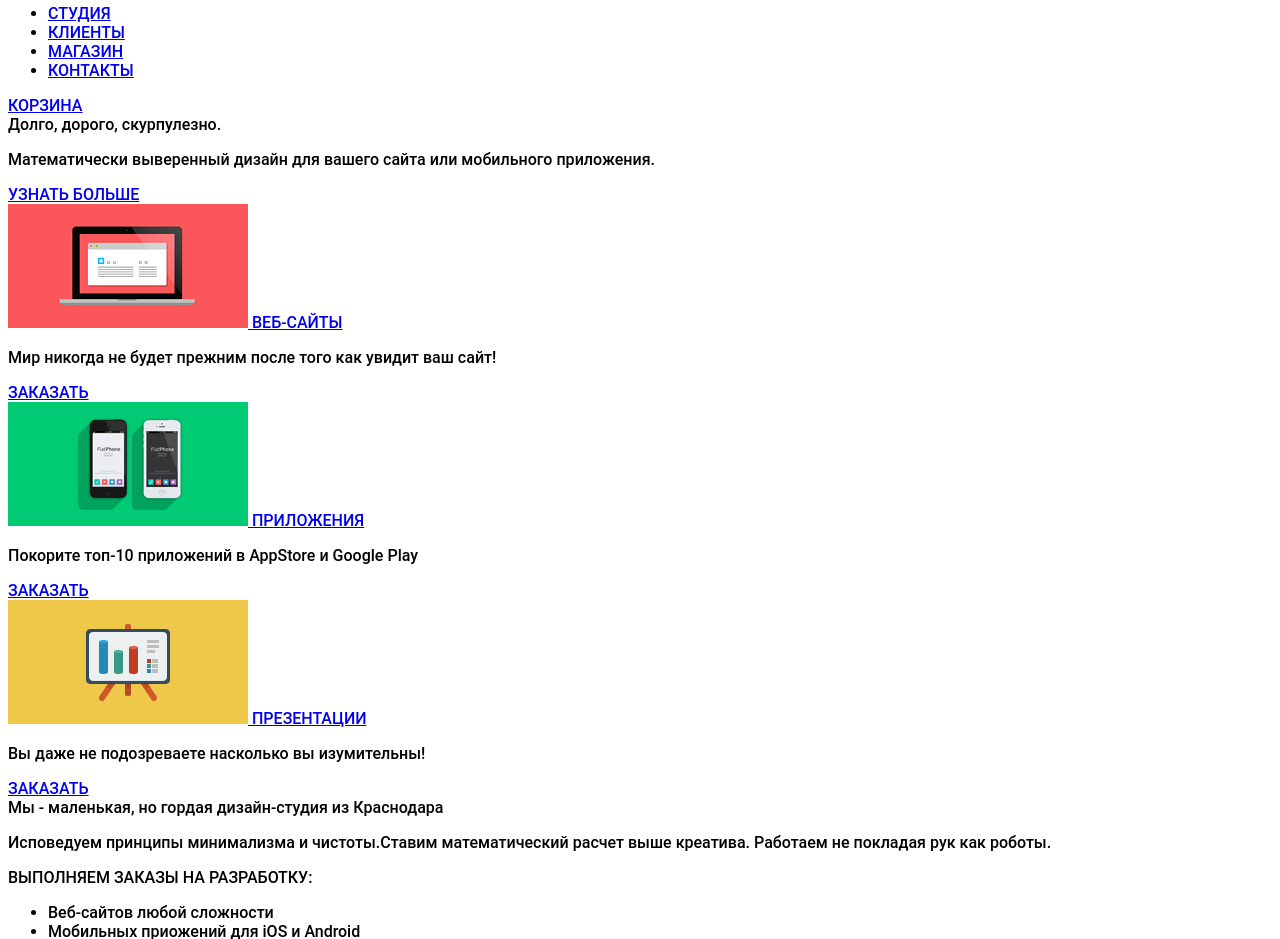
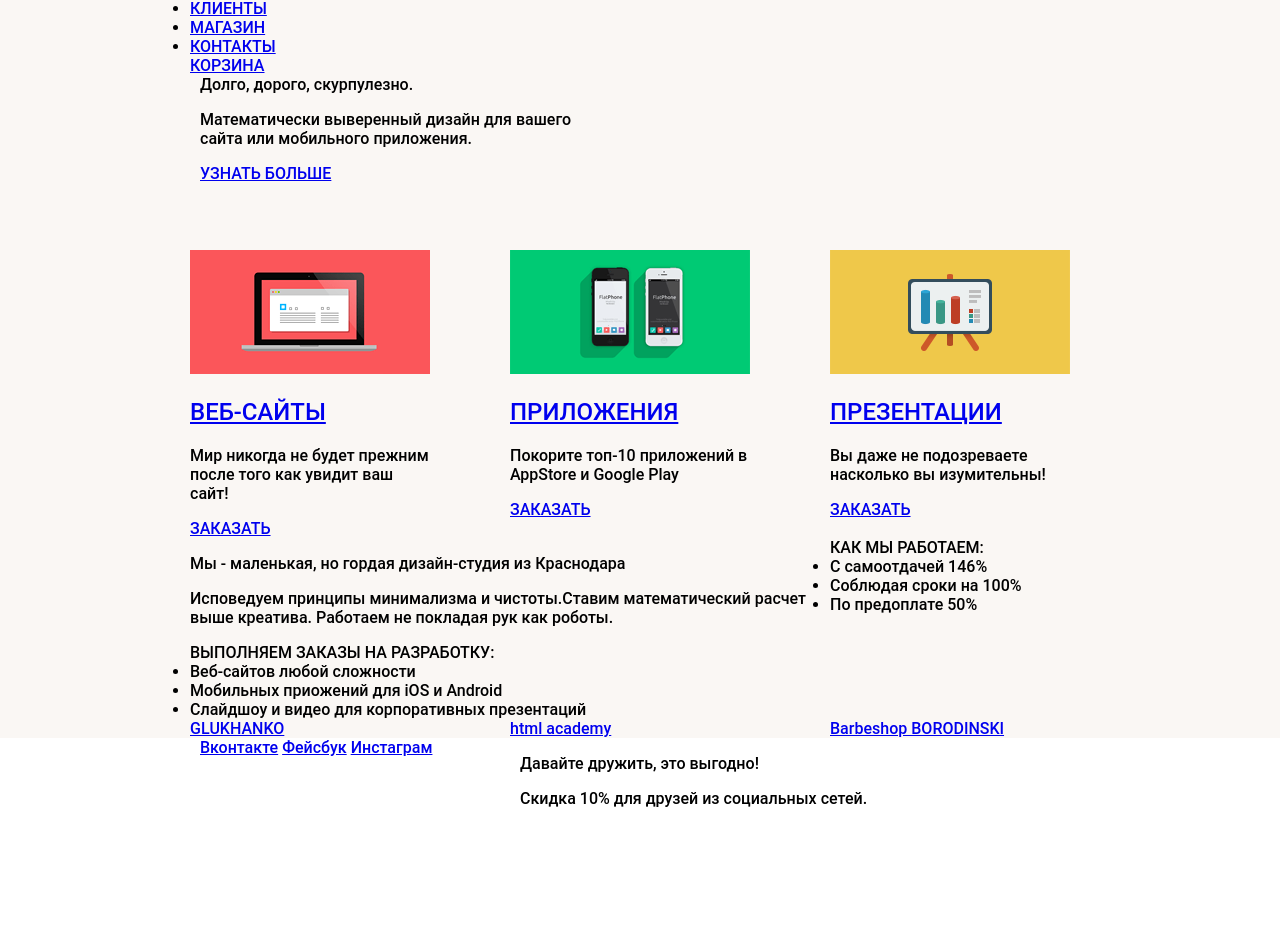
Before and after one commit to Soffca/110106-nerds, a website: page index.html in a window 1280 px wide. Shown: the part 80-1019 px from the top of the page. After the commit the page ends 904 px from the top, so only its background shows below. Drawn offline with Linux system fonts and the light colour scheme.

Commit message:
добавлена сетка проекта

```diff
--- a/css/style.css
+++ b/css/style.css
@@ -1,7 +1,73 @@
 body {
 	font-family: "Roboto Medium", sans-serif;
 	color: #000;
+	margin: 0;
+	padding: 0;
 }
 h1 {
 	font-size: 40px;
+	margin: 0;
+	padding: 0;
 }
+ul {
+	margin: 0;
+	padding: 0;
+}
+.clearfix::after{
+	content:"";
+	display: table;
+	clear: both;
+}
+.main-header {
+	background-color: #faf7f4;
+	min-height: 330px;
+}
+.container{
+	width: 900px;
+	margin: 0 auto;
+}
+.welcome{
+	width: 700px;
+	margin: 0 auto;
+}
+.main{
+	background-color: #faf7f4;
+}
+.column-four{
+	float: left;
+	width: 300px;
+	margin: 0 10px;
+}
+.column-seven{
+	float: left;
+	width: 560px;
+	margin: 0 10px;
+}
+.product-item{
+	float: left;
+	width: 240px;
+}
+.product-item:nth-child(2n){
+	margin-left: 80px;
+}
+.slogan{
+	width: 380px;
+	margin: 0 10px;
+}
+.container-item{
+    float: left;
+	width: 240px;
+	margin-right: 80px;
+}
+.container-item:nth-child(3n){
+	margin-right: 0;
+}
+.about-us{
+	float: left;
+	width: 620px;
+}
+.features{
+	float: left;
+	width: 240px;
+	margin-left: 20px;
+}
--- a/index.html
+++ b/index.html
@@ -28,42 +28,43 @@
             <a href="#">КОРЗИНА</a>
           </div>
         </nav>
-    </div>
+
       <div class="slogan">
         <b>Долго, дорого, скурпулезно.</b>
         <p>Математически выверенный дизайн для вашего сайта или мобильного приложения.</p>
         <a href="#" class="btn btn-large">УЗНАТЬ БОЛЬШЕ</a>
       </div>
+	</div>
   </header>
 
   <main class="main">
-    <div class="container">
+    <div class="container clearfix">
       <div class="container-item">
         <a href="#">
           <img src="img/layer10.png" alt="ВЕБ-САЙТЫ">
-          <span class="product-name">ВЕБ-САЙТЫ</span>
+          <h2 class="product-name">ВЕБ-САЙТЫ</h2>
         </a>
         <p class="product-discription">Мир никогда не будет прежним после того как увидит ваш сайт!</p>
         <a href="#" class="btn">ЗАКАЗАТЬ</a>
       </div>
-      <div class="container">
+      <div class="container-item">
         <a href="#">
           <img src="img/layer11.png" alt="ПРИЛОЖЕНИЯ">
-           <span class="product-name">ПРИЛОЖЕНИЯ</span>
+           <h2 class="product-name">ПРИЛОЖЕНИЯ</h2>
         </a>
         <p class="product-discription">Покорите топ-10 приложений в AppStore и Google Play</p>
         <a href="#" class="btn">ЗАКАЗАТЬ</a>
       </div>
-      <div class="container">
+      <div class="container-item">
         <a href="#">
           <img src="img/layer12.png" alt="ПРЕЗЕНТАЦИИ">
-           <span class="product-name">ПРЕЗЕНТАЦИИ</span>
+           <h2 class="product-name">ПРЕЗЕНТАЦИИ</h2>
         </a>
         <p class="product-discription">Вы даже не подозреваете насколько вы изумительны!</p>
         <a href="#" class="btn">ЗАКАЗАТЬ</a>
       </div>
       <section class="about-us">
-        <b>Мы - маленькая, но гордая дизайн-студия из Краснодара</b>
+        <p><b>Мы - маленькая, но гордая дизайн-студия из Краснодара</b></p>
         <p>Исповедуем принципы минимализма и чистоты.Ставим математический расчет выше креатива. Работаем не покладая рук как роботы.</p>
         <span>ВЫПОЛНЯЕМ ЗАКАЗЫ НА РАЗРАБОТКУ:</span>
         <ul class="list">
@@ -81,9 +82,9 @@
           </ul>
       </div>
       <section class="work">
-        <a href="#" class="work-item">GLUKHANKO</a>
-        <a href="#" class="work-item">html academy</a>
-        <a href="#" class="work-item">Barbeshop BORODINSKI</a>
+        <a href="#" class="container-item">GLUKHANKO</a>
+        <a href="#" class="container-item">html academy</a>
+        <a href="#" class="container-item">Barbeshop BORODINSKI</a>
       </section>
     </div>
   </main>
@@ -91,13 +92,17 @@
   <footer class="main-footer">
     <div class="map">
      </div>
-    <section class="footer-social">
+	  <div class="container">
+        <div class="column-four">
           <a href="#" class="social-btn social-btn-vk">Вконтакте</a>
           <a href="#" class="social-btn social-btn-fb">Фейсбук</a>
           <a href="#" class="social-btn social-btn-inst">Инстаграм</a>
+	    </div>
+	    <div class="column-seven">
           <p>Давайте дружить, это выгодно!</p>
           <p>Скидка 10% для друзей из социальных сетей.</p>
-      </section>
+        </div>
+      </div>
     </footer>
 
   </body>
```
Also changed, not shown: catalog.html (+37 -30 lines), package.json (added, +15 -0 lines), 1 other file. Lines whose indentation alone changed are shown as unchanged.
